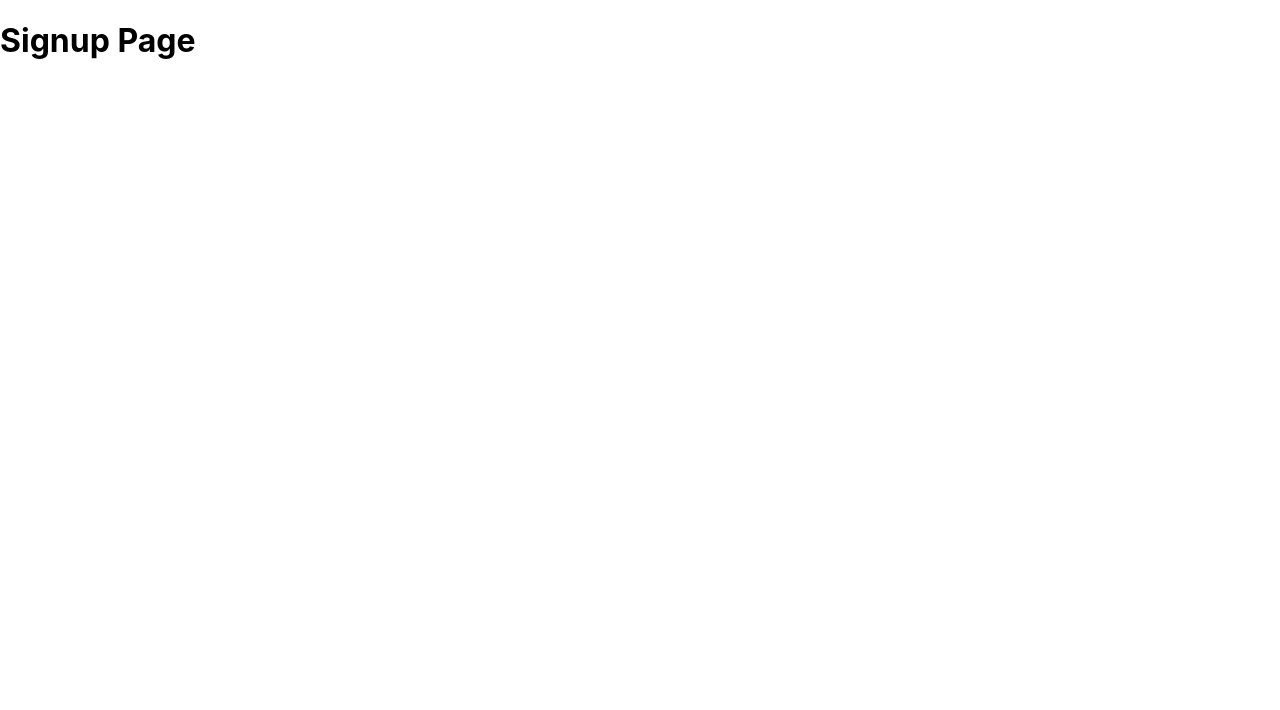
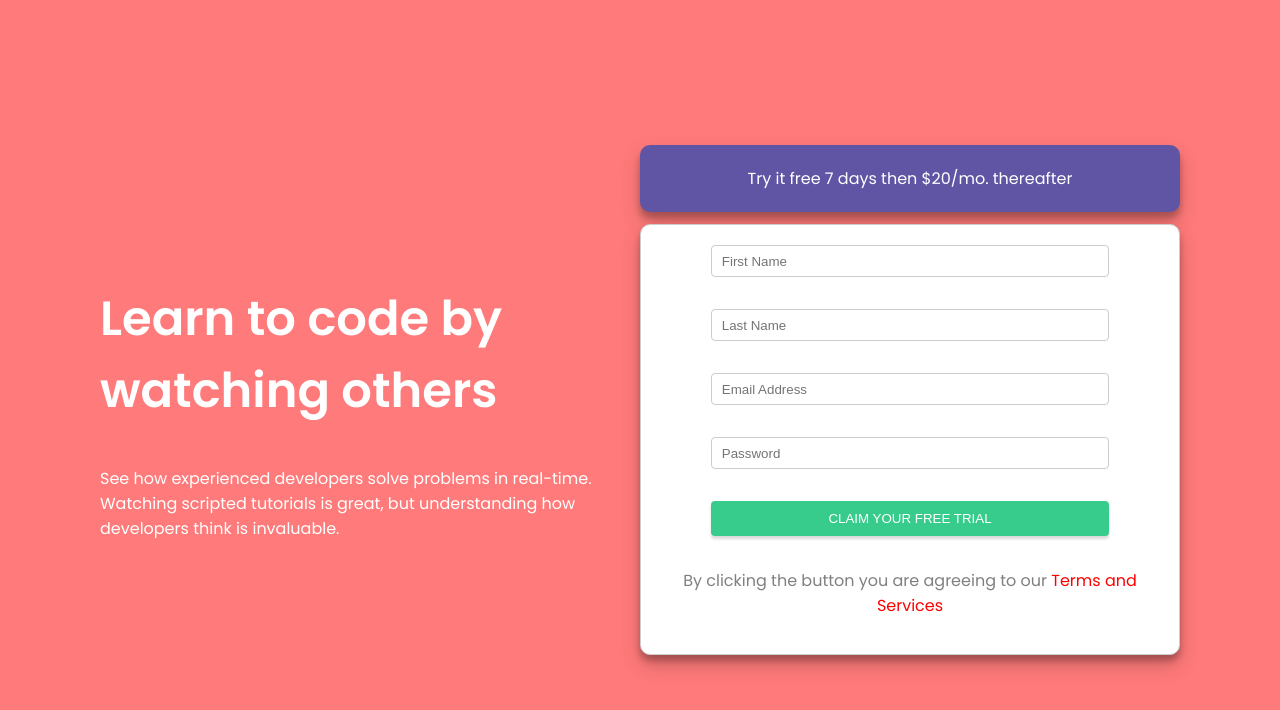
Before and after one commit to anjusoren/collection-repo, a Next.js app: page /signup in a window 1280 px wide. Shown: the top 710 px of the page. Built offline with nearby package versions, Linux system fonts and the light colour scheme.

Commit message:
sign up form added

```diff
--- a/package.json
+++ b/package.json
@@ -9,9 +9,11 @@
     "lint": "next lint"
   },
   "dependencies": {
+    "formik": "^2.2.9",
     "next": "12.2.2",
     "react": "18.2.0",
-    "react-dom": "18.2.0"
+    "react-dom": "18.2.0",
+    "react-hook-form": "^7.33.1"
   },
   "devDependencies": {
     "eslint": "8.20.0",
--- /dev/null
+++ b/pages/_document.js
@@ -0,0 +1,25 @@
+
+import Document, { Html, Head, Main, NextScript } from 'next/document'
+
+class MyDocument extends Document {
+  static async getInitialProps(ctx) {
+    const initialProps = await Document.getInitialProps(ctx)
+    return { ...initialProps }
+  }
+
+  render() {
+    return (
+      <Html>
+        <Head>
+          <link href="https://fonts.googleapis.com/css2?family=Poppins:wght@400;500;600&display=swap" rel="stylesheet" />
+        </Head>
+        <body>
+          <Main />
+          <NextScript />
+        </body>
+      </Html>
+    )
+  }
+}
+
+export default MyDocument
--- a/pages/signup.js
+++ b/pages/signup.js
@@ -1,11 +1,69 @@
-import React from 'react'
+import React from 'react';
+import styles from '../styles/SignUp.module.css';
+import Head from 'next/head';
+import {useForm} from "react-hook-form";
 
-function signup() {
+const Signup = () => {
+
+  const {register, handleSubmit, formState:{errors}} = useForm();
+  const onSubmit = data => console.log(data);
+
+  const onclickSubmit = () => {
+    console.log("clicked!")
+   alert("Enjoy your trial pack.")
+  }
   return (
     <div>
-      <h1>Signup Page</h1>
+    <Head>
+      <title>Sign Up Form</title>
+    </Head>
+
+    <div className={styles.main}>
+      <div className={styles.main__left}>
+        <h2>Learn to code by watching others</h2>
+        <p>See how experienced developers solve problems in
+        real-time. Watching scripted tutorials is great,
+        but understanding how developers think is invaluable.</p>
+      </div>
+      <div className={styles.main__right}>
+        <div className={styles.main__right__top}>
+          <p><span>Try it free 7 days</span> then $20/mo. thereafter</p>
+        </div>
+
+        {/* form part */}
+        <div className={styles.main__form}>
+        <form onSubmit={handleSubmit(onSubmit)} className={styles.main__right__form}>
+
+          <input type="text" placeholder="First Name" {...register("firstName", { required: true,
+           maxLength: {value: 20} })}  />
+         <span className={styles.form__errors}>{errors.firstName?.type === "required"
+         ||errors.firstName?.type === "maxLength" && 'Enter the First Name correctly!'}</span>
+
+
+           <input type="text" placeholder="Last Name" {...register("lastName", {required:true,
+          maxLength: {value: 20} })} />
+           <span className={styles.form__errors}>{errors.lastName?.type === "required"
+         ||errors.lastName?.type === "maxLength" && 'Enter the Last Name correctly!'}</span>
+
+          <input type="email" placeholder="Email Address" {...register("email", {required:true,
+          pattern:{value:/^[a-zA-Z0-9+_.-]+@[a-zA-Z0-9.-]+$/}})} />
+          <span className={styles.form__errors}>{errors.email?.type === "required"
+         ||errors.email?.type === "pattern" && 'Enter the email correctly!'}</span>
+
+          <input type="password" placeholder="Password" {...register("password",{requird:true,
+           minLength:{value:6}})} />
+             <span className={styles.form__errors}>{errors.password?.type === "required"
+         ||errors.password?.type === "minLength" && 'Enter the password correctly!'}</span>
+
+          <button className={styles.button} type="submit" onClick={onclickSubmit}>CLAIM YOUR FREE TRIAL</button>
+          <p className={styles.terms}>By clicking the button you are agreeing to our
+          <span> Terms and Services</span></p>
+        </form>
+        </div>
+      </div>
+    </div>
     </div>
   )
-}
+  };
 
-export default signup
+  export default Signup;
--- /dev/null
+++ b/styles/SignUp.module.css
@@ -0,0 +1,120 @@
+
+
+.main{
+    /* max-width:1440px; */
+    margin:0 auto;
+    display:grid;
+    grid-template-columns: 1fr 1fr;
+    background-color: hsl(0, 100%, 74%) ;
+    height:100vh;
+    justify-items:center;
+    margin:0 auto;
+    padding-left:100px;
+    padding-right:100px;
+    font-family: 'Poppins', sans-serif;
+    justify-content: center;
+    align-items: center;
+}
+
+.main__left{
+    color:white;
+}
+
+.main__left > h2{
+    font-size:3rem;
+
+}
+
+.main__left > p{
+    font-size: 1rem;
+    padding-right:20px;
+}
+
+.main__right{
+    display:flex;
+    flex-direction: column;
+    gap:0.75rem;
+    align-items: center;
+    justify-content: center;
+
+}
+
+.main__form{
+    border: 1px solid #ccc;
+    padding:20px;
+    border-radius:10px;
+    background-color: white;
+    box-shadow: rgba(0, 0, 0, 0.19) 0px 10px 20px, rgba(0, 0, 0, 0.23) 0px 6px 6px;
+    display:flex;
+    flex-direction:column;
+}
+
+.main__form > form {
+    text-align:center;
+    display:flex;
+    flex-direction:column;
+    gap:1rem;
+
+}
+.main__right__top{
+    background-color:hsl(248, 32%, 49%);
+    border-radius:10px;
+    color:white;
+    padding:5px;
+    width:100%;
+    box-shadow: rgba(0, 0, 0, 0.19) 0px 10px 20px, rgba(0, 0, 0, 0.23) 0px 6px 6px;
+}
+
+.main__right__top > p{
+    text-align:center;
+}
+
+.main__right__form > input{
+    width:80%;
+    margin:0 auto;
+    border: 1px solid #ccc;
+    border-radius:4px;
+    height:2rem;
+    padding-left:10px;
+}
+
+.form__errors{
+    font-size: 0.85rem;
+    color:red;
+
+}
+
+.main__right__form > input:focus{
+    border: 1px solid black;
+    color:black;
+}
+
+
+.button{
+    width:80%;
+    background-color: hsl(154, 59%, 51%);
+    border:none;
+    border-radius:4px;
+    color:white;
+    padding: 10px;
+    margin:0 auto;
+    box-shadow: rgba(0, 0, 0, 0.15) 0px 3px 3px 0px;
+}
+
+.terms {
+    color:gray;
+    text-align:center;
+}
+.terms > span{
+    color:red;
+}
+
+
+
+@media only screen and (max-width: 560px){
+    .main{
+        display:grid;
+       grid-template-columns: 1fr;
+       height:100%;
+    }
+}
```
Also changed, not shown: pages/intcommsec.js (+9 -9 lines), images/bg-intro-desktop.png (added), 1 other file (tests, documents, lock files or other folders).
